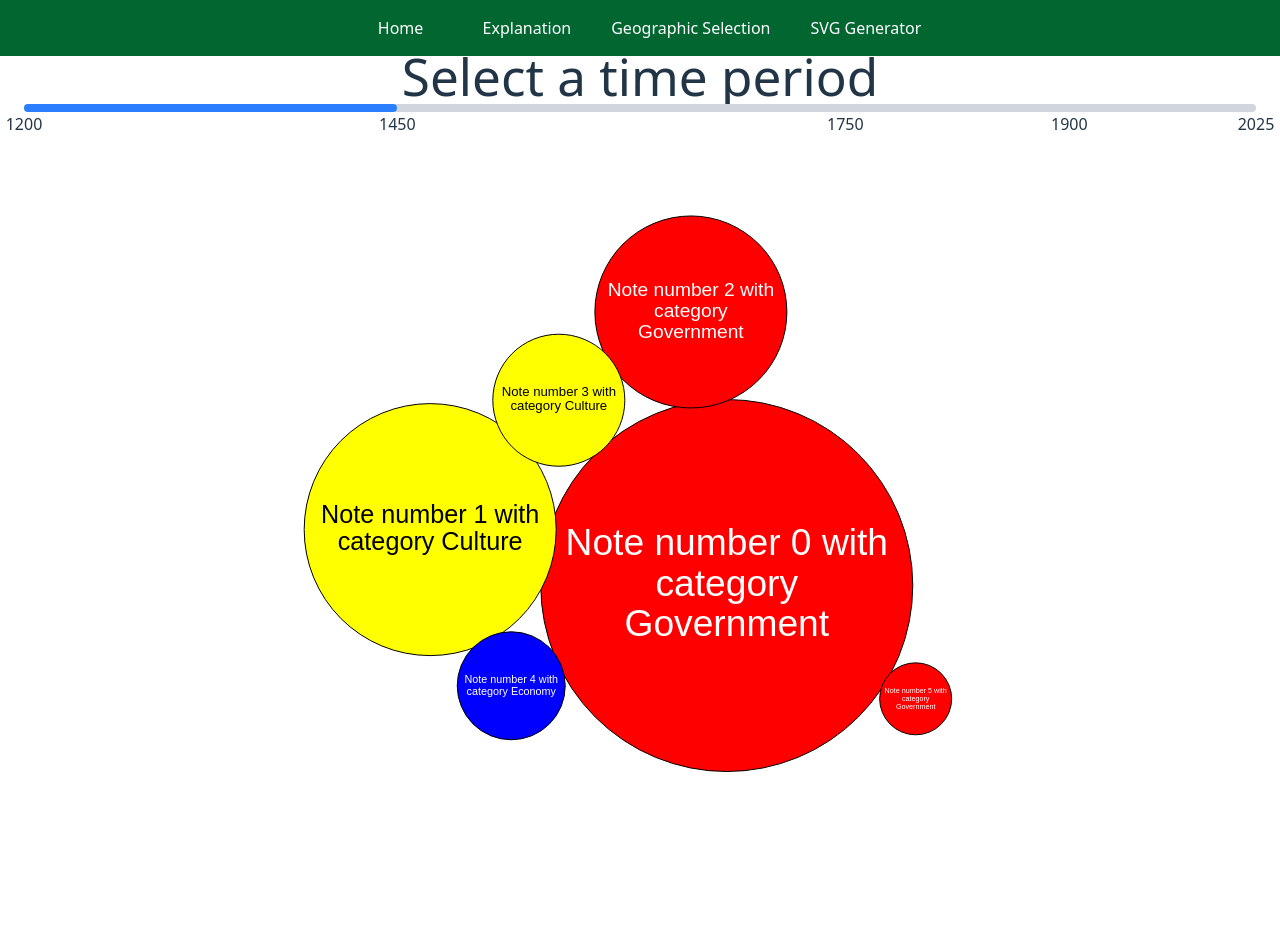
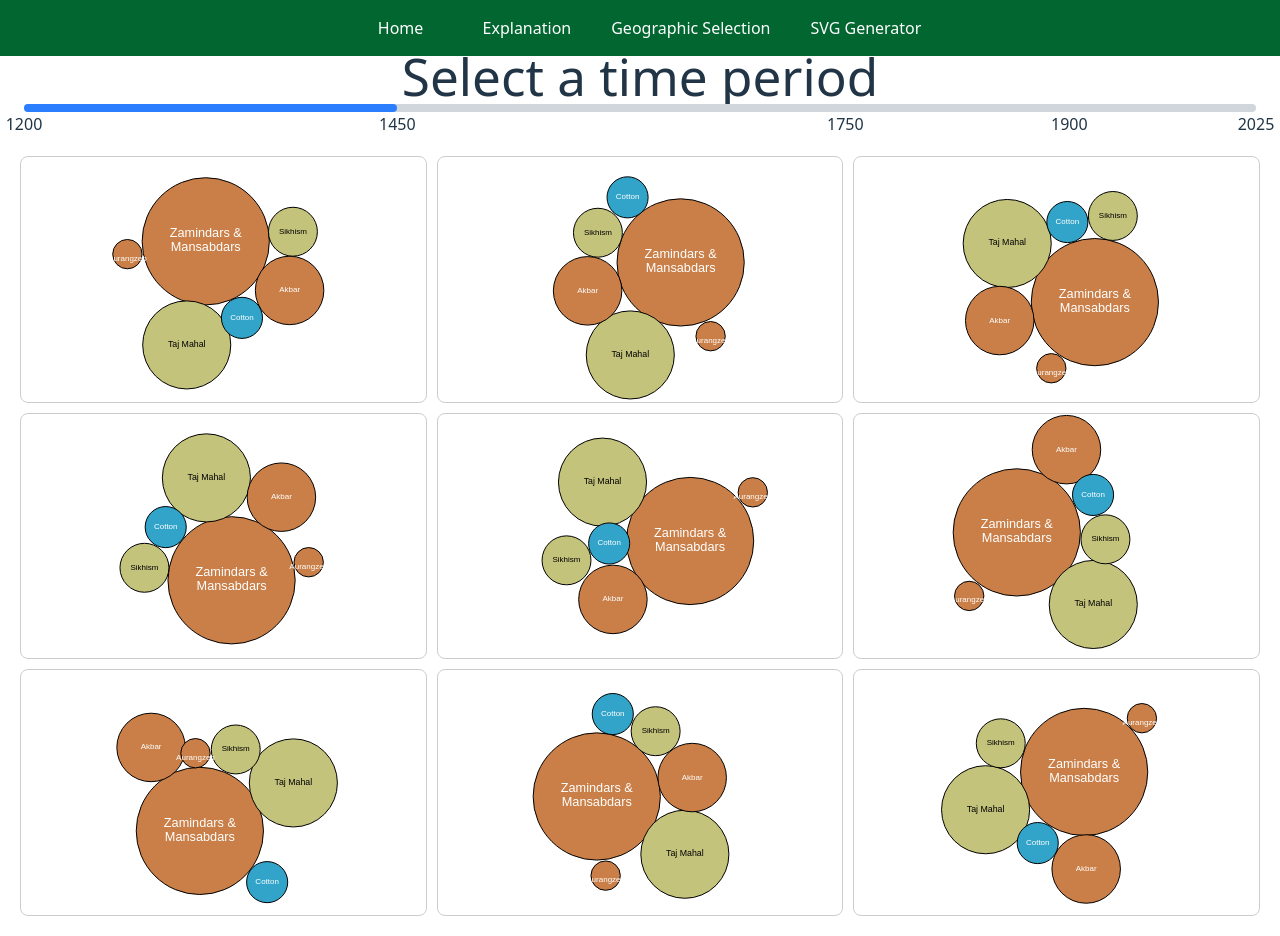
Before and after one commit to yasen5/APWorldWebsite, a React (Vite) app: page / in a window 1280 px wide. Both pictures are taken after a click on the link "SVG Generator". Built offline with nearby package versions, Linux system fonts and the light colour scheme.

Commit message:
Make parallel SVG sims and now download by clicking

```diff
--- a/src/App.css
+++ b/src/App.css
@@ -113,3 +113,21 @@ document flow using `position: absolute` to ensure that one is not displayed und
 .svg-container [data-country]:hover {
   fill: #c4c4c4;
 }
+
+.d3-grid-container {
+  display: grid;
+  grid-template-columns: repeat(3, 1fr);
+  grid-template-rows: repeat(3, 1fr);
+  gap: 10px;
+  width: 100%;
+  height: 100vh;
+  padding: 20px;
+  box-sizing: border-box;
+}
+
+.d3-grid-item {
+  border: 1px solid #ccc;
+  border-radius: 8px;
+  overflow:visible;
+  min-height: 0;
+}
--- a/src/App.tsx
+++ b/src/App.tsx
@@ -166,7 +166,15 @@ const PageTransition = () => {
       case AppPage.GEOGRAPHIC_SELECTION:
         return <GeographicSelectionPage />;
       case AppPage.SVG_GENERATOR:
-        return <D3ForceGraph />;
+        return (
+          <div className="d3-grid-container">
+            {Array.from({ length: 9 }, (_, index) => (
+              <div key={index} className="d3-grid-item">
+                <D3ForceGraph />
+              </div>
+            ))}
+          </div>
+        );
       default:
         return <div>Error: Invalid page</div>;
     }
--- a/src/d3-test.tsx
+++ b/src/d3-test.tsx
@@ -16,12 +16,12 @@ interface Node {
 }
 
 const categoryFillColors: Record<category, string> = {
-  'Government': "#ff0000", // Red
-  'Society': "#ff7f00", // Orange
-  'Culture': "#ffff00", // Yellow
-  'Environment': "#00ff00", // Green
-  'Economy': "#0000ff", // Blue
-  'Technology': "#4b0082" // Indigo
+  'Government': "#c97f47", // Brown/Tan
+  'Society': "#ba9961", // Muted Brown/Beige
+  'Culture': "#c4c37c", // Yellow
+  'Environment': "#45b061", // Green
+  'Economy': "#32a4c9", // Blue
+  'Technology': "#c75fbd" // Pink/Magenta
 }
 
 const categoryTextColors: Record<category, string> = {
@@ -51,23 +51,30 @@ const actualNotes: ActualNote[] = [
 
 export const D3ForceGraph = () => {
   const svgRef = useRef<SVGSVGElement>(null);
+  const containerRef = useRef<HTMLDivElement>(null);
 
   useEffect(() => {
-    const width = window.innerWidth;
-    const height = window.innerHeight;
+    if (!svgRef.current || !containerRef.current) return;
+
+    // Get container dimensions instead of window dimensions
+    const containerRect = containerRef.current.getBoundingClientRect();
+    const width = containerRect.width;
+    const height = containerRect.height;
 
     const getNodeSeed = () => {
       return d3.range(6).map((i) => {
-        const importance = actualNotes[i].importance;// Math.pow(1.1, 10 - i);
-        const category = actualNotes[i].category;// Math.floor(Math.random() * 6);
+        const importance = actualNotes[i].importance;
+        const category = actualNotes[i].category;
+        // Scale radius based on container size
+        const baseRadius = Math.min(width, height) * 0.02; // 2% of the smaller dimension
         return {
           id: `node-${i}`,
-          noteId: `Note number ${i} with category ${category}`,
+          noteId: actualNotes[i].noteId, // Use actual note ID
           category: category,
           importance: importance,
-          radius: 6 + importance * 60,
-          x: width / 2 + Math.sign(Math.random() - 0.5) * 4000 / importance,
-          y: height / 2 + Math.sign(Math.random() - 0.5) * 4000 / importance
+          radius: baseRadius + importance * (Math.min(width, height) * 0.08), // Scale with container
+          x: (width / 2 + Math.sign(Math.random() - 0.5) * Math.min(width, height) / importance),
+          y: (height / 2 + Math.sign(Math.random() - 0.5) * Math.min(width, height) / importance)
         }
       });
     }
@@ -76,14 +83,35 @@ export const D3ForceGraph = () => {
 
     const svg = d3.select(svgRef.current)
       .attr("width", width)
-      .attr("height", height);
+      .attr("height", height)
+      .style("cursor", "pointer")
+      .on("click", () => {
+        if (window.confirm("Download this force graph as SVG?")) {
+          // Export the svg
+          const svgData = new XMLSerializer().serializeToString(svgRef.current!);
+          const svgBlob = new Blob([svgData], { type: "image/svg+xml;charset=utf-8" });
+          const svgUrl = URL.createObjectURL(svgBlob);
+
+          // Create download link and trigger download
+          const downloadLink = document.createElement("a");
+          downloadLink.href = svgUrl;
+          downloadLink.download = `force-graph-${Date.now()}.svg`;
+          document.body.appendChild(downloadLink);
+          downloadLink.click();
+          document.body.removeChild(downloadLink);
+
+          // Clean up the URL object
+          URL.revokeObjectURL(svgUrl);
+        }
+      });
 
     svg.selectAll("*").remove();
 
-    d3.select('#force-graph-tooltip').remove();
+    // Remove any existing tooltips
+    d3.selectAll('.force-graph-tooltip').remove();
     const tooltip = d3.select("body")
       .append("div")
-      .attr("class", "tooltip")
+      .attr("class", "force-graph-tooltip")
       .style("position", "absolute")
       .style("background-color", "black")
       .style("border", "1px solid #ddd")
@@ -93,9 +121,10 @@ export const D3ForceGraph = () => {
       .style("opacity", 0)
       .style("transition", "opacity 0.3s")
       .style("color", "white")
-      .style("max-width", "none")
+      .style("max-width", "200px")
       .style("width", "auto")
-      .style("white-space", "pre-line");
+      .style("white-space", "pre-line")
+      .style("z-index", "1000");
 
     const wrapText = (textSelection: d3.Selection<SVGTextElement, Node, any, any>) => {
       textSelection.each(function(d) {
@@ -171,7 +200,7 @@ export const D3ForceGraph = () => {
         .style("font-family", "sans-serif")
         .style("pointer-events", "none")
         .style("fill", d => categoryTextColors[d.category])
-        .style("font-size", d => d.radius * 0.2 + "px")
+        .style("font-size", d => Math.max(8, d.radius * 0.2) + "px") // Minimum font size
 
       wrapText(textSelection);
 
@@ -190,38 +219,7 @@ export const D3ForceGraph = () => {
         nodeSelection.attr("transform", d => `translate(${d.x!},${d.y!})`);
       })
       .on("end", () => {
-        if (window.confirm("Is this layout suitable?")) {
-          // Export the svg
-          const svgData = new XMLSerializer().serializeToString(svgRef.current!);
-          const svgBlob = new Blob([svgData], { type: "image/svg+xml;charset=utf-8" });
-          const svgUrl = URL.createObjectURL(svgBlob);
-
-          // Create download link and trigger download
-          const downloadLink = document.createElement("a");
-          downloadLink.href = svgUrl;
-          downloadLink.download = "force-graph.svg";
-          document.body.appendChild(downloadLink);
-          downloadLink.click();
-          document.body.removeChild(downloadLink);
-
-          // Clean up the URL object
-          URL.revokeObjectURL(svgUrl);
-        }
-        else {
-          const newNodes = getNodeSeed();
-
-          svg.selectAll("g.node").remove();
-
-          simulation.nodes(newNodes);
-
-          const newNodeSelection = resetSim(newNodes);
-
-          simulation.on("tick", () => {
-            newNodeSelection.attr("transform", d => `translate(${d.x!},${d.y!})`);
-          });
-
-          simulation.alpha(1).restart();
-        }
+        // Commented out the original export/restart logic
       });
 
     simulation.tick(10);
@@ -232,5 +230,9 @@ export const D3ForceGraph = () => {
     };
   }, []);
 
-  return <svg ref={svgRef} />;
+  return (
+    <div ref={containerRef} style={{ width: '100%', height: '100%' }}>
+      <svg ref={svgRef} style={{ width: '100%', height: '100%' }} />
+    </div>
+  );
 };
```
